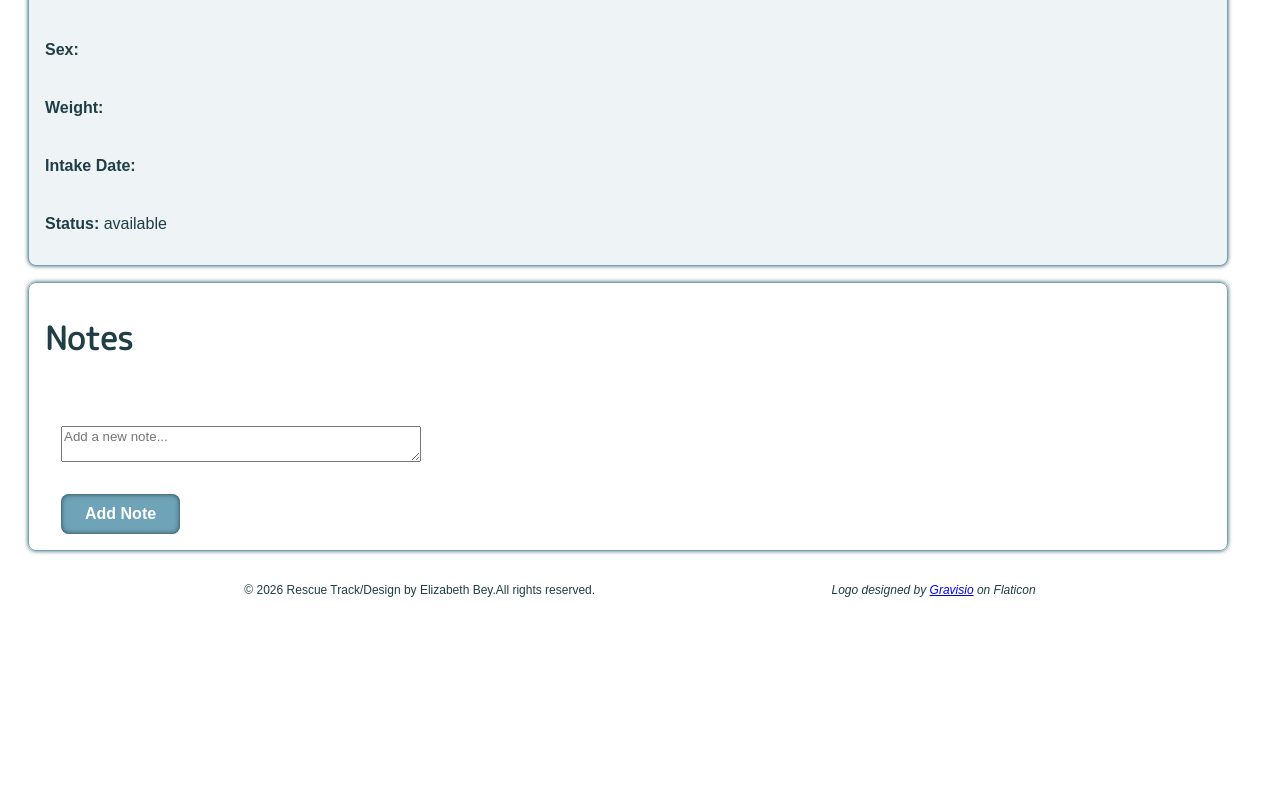
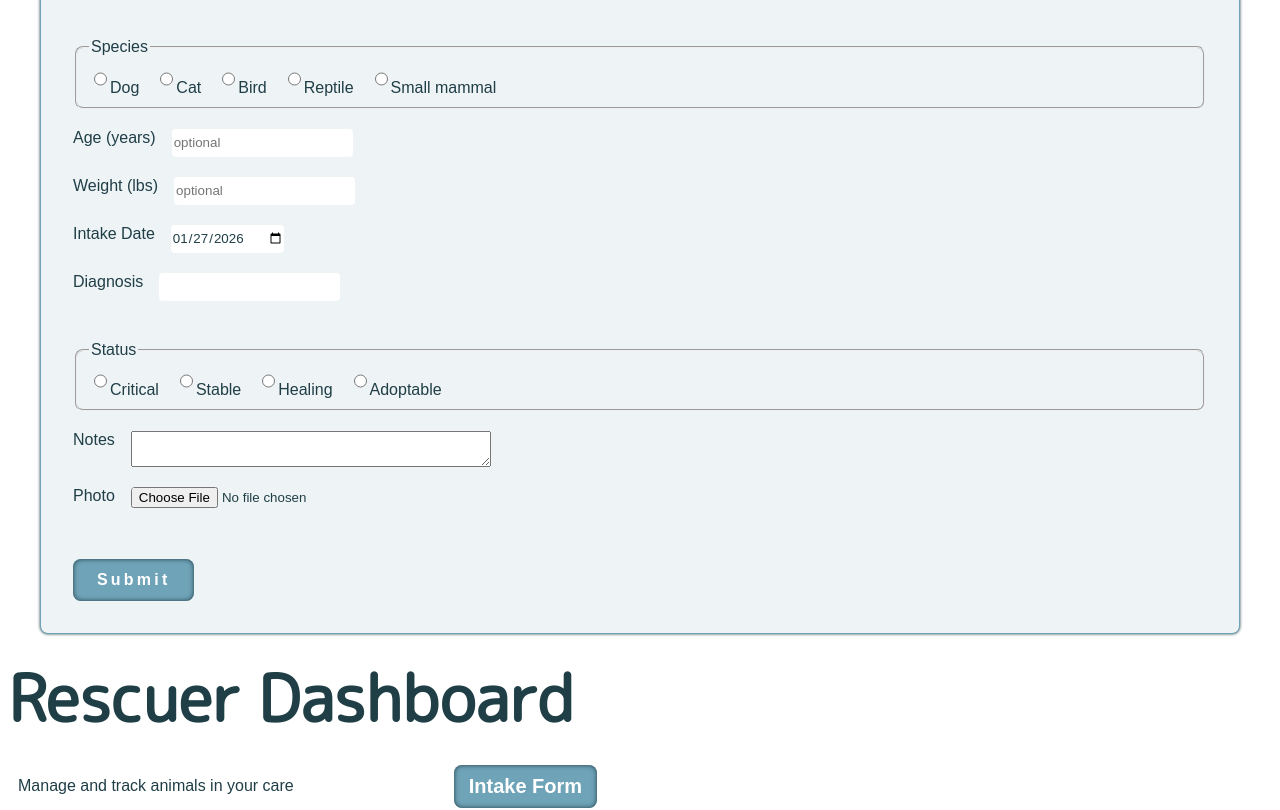
Before and after one commit to ebey04/animalRescueApp, a React (Vite) app: page / in a window 1280 px wide. Shown: the part 360-1170 px from the top of the page. Before the commit the page ends 977 px from the top, so only its background shows below. Built offline with nearby package versions, Linux system fonts and the light colour scheme.

Commit message:
feat(AnimalsContext): create context file to raise state.

```diff
--- a/src/App.jsx
+++ b/src/App.jsx
@@ -13,8 +13,8 @@ function App() {
   return (
     <>
       <Navbar />
-      {/* <IntakeForm />
-      <Home /> */}
+      <IntakeForm />
+      <Home />
       <AnimalProfile animalId={1} />
       <Footer />
     </>
```
Also changed, not shown: src/AnimalsContext.jsx (added, +8 -0 lines).
